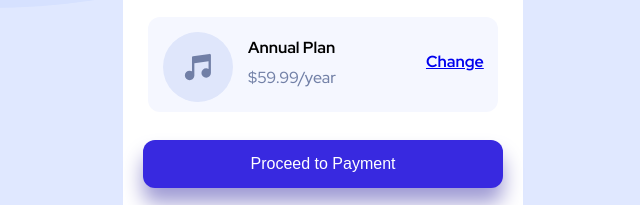
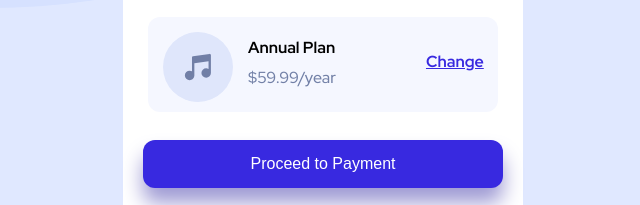
Before and after one commit to mandresyandri/order-summary-component, a plain HTML site: page index.html in a window 1280 px wide. Shown: the part 380-585 px from the top of the page, 317-957 px from the left. Drawn offline with Linux system fonts and the light colour scheme.

Commit message:
Update Change color in css

```diff
--- a/style.css
+++ b/style.css
@@ -104,6 +104,7 @@ ul {
 }
 
 .a-link{
+    color: hsl(245, 75%, 52%);
     margin-top: 34px;
     margin-left: 90px;
     font-size: 1em;
```
